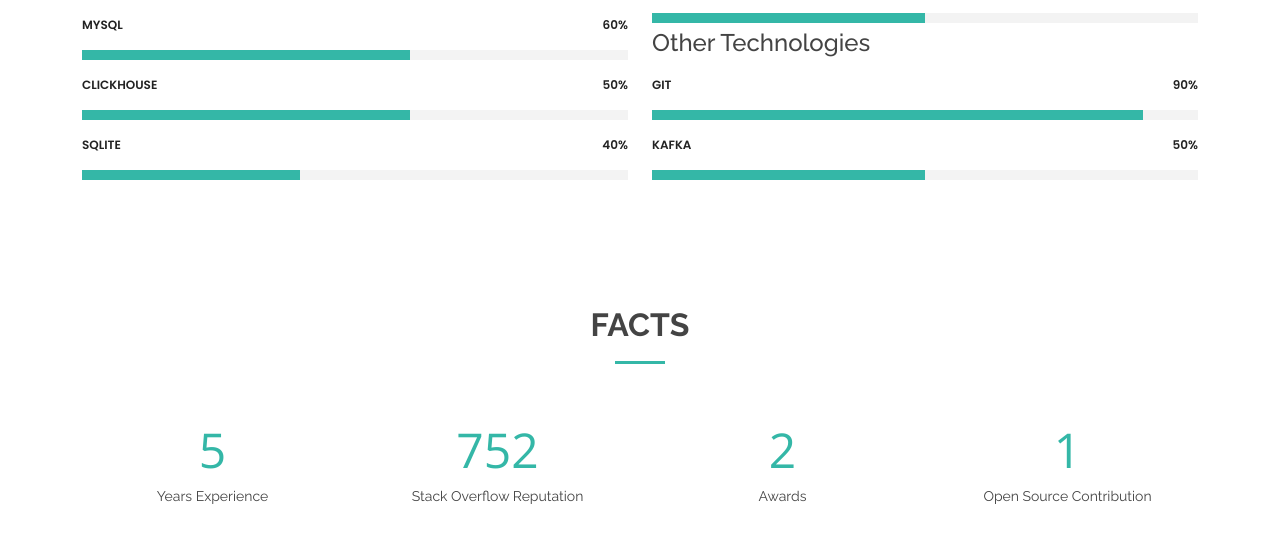
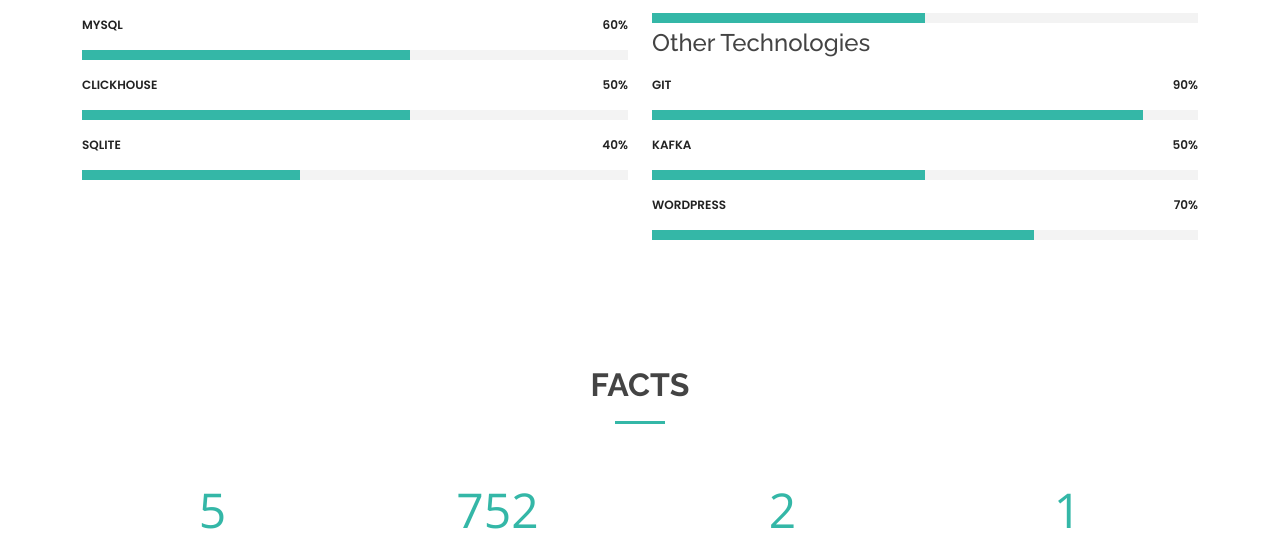
Before and after one commit to chanakafit/personal-blog, a Yii app: template src/views/site/about.php in a window 1280 px wide. Shown: the part 1298-1839 px from the top of the page. Run offline with PHP 8.4 and a stand-in for Yii, Linux system fonts and the light colour scheme; the template is opened without the code that fills it, so the values that code supplies are empty; some libraries are stand-ins or nearby versions.

Commit message:
update about

```diff
--- a/src/views/site/about.php
+++ b/src/views/site/about.php
@@ -236,6 +236,14 @@
                                  aria-valuemax="100"></div>
                         </div>
                     </div>
+
+                    <div class="progress">
+                        <span class="skill">Wordpress <i class="val">70%</i></span>
+                        <div class="progress-bar-wrap">
+                            <div class="progress-bar" role="progressbar" aria-valuenow="70" aria-valuemin="0"
+                                 aria-valuemax="100"></div>
+                        </div>
+                    </div>
                 </div>
 
             </div>
```
